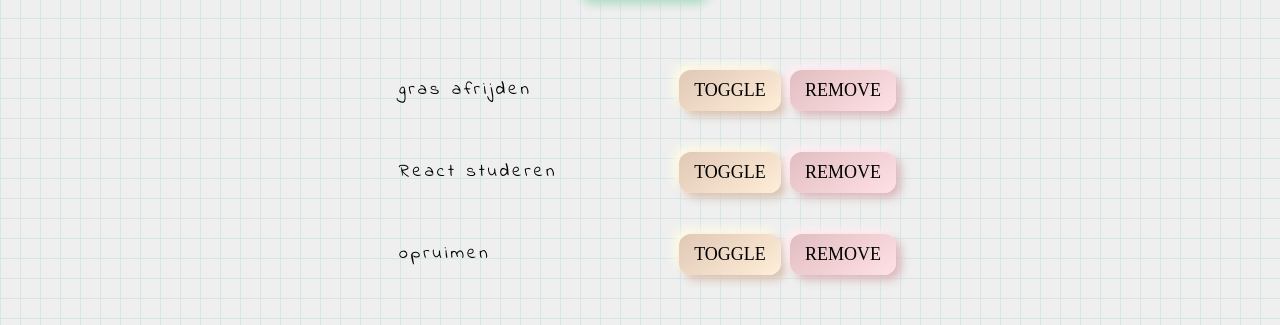
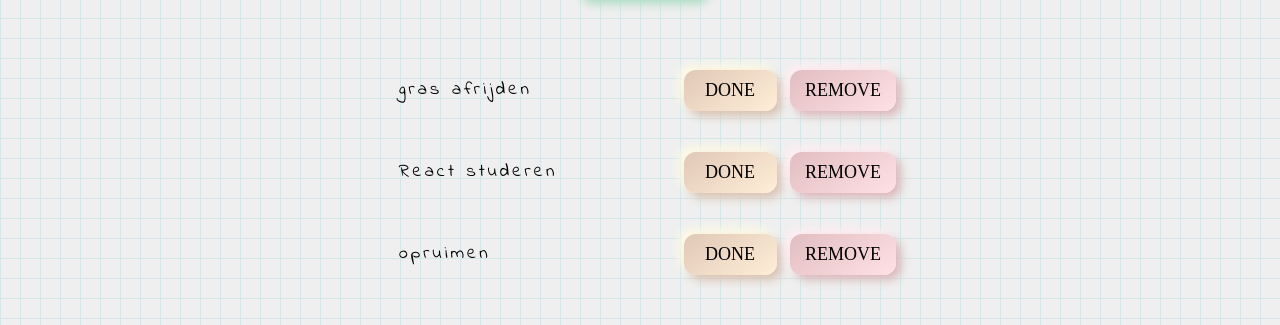
Before and after one commit to GreetVdL/todomate, a React (Create React App) app: page / in a window 1280 px wide. Shown: the part 312-637 px from the top of the page. Built offline with nearby package versions, Linux system fonts and the light colour scheme; a web font is replaced by a local one.

Commit message:
toggle button changes name

```diff
--- a/src/components/Todo.jsx
+++ b/src/components/Todo.jsx
@@ -12,7 +12,7 @@ const Todo = ({ children }) => {
     <li>
       <p className={active ? "" : "strike"}>{children}</p>
       <button className="toggle" onClick={handleToggleClick}>
-        TOGGLE
+        {active ? "DONE" : "TO DO"}
       </button>
       <button className="remove">REMOVE</button>
     </li>
--- a/src/components/Todo.scss
+++ b/src/components/Todo.scss
@@ -31,6 +31,7 @@ li {
     border-radius: 12px;
     background: linear-gradient(145deg, #e0c8b6, #ffeed8);
     box-shadow: 5px 5px 10px #d9c1b0, -5px -5px 10px #fffbe4;
+    width: 93px;
   }
   .remove {
     background-color: $red;
```
